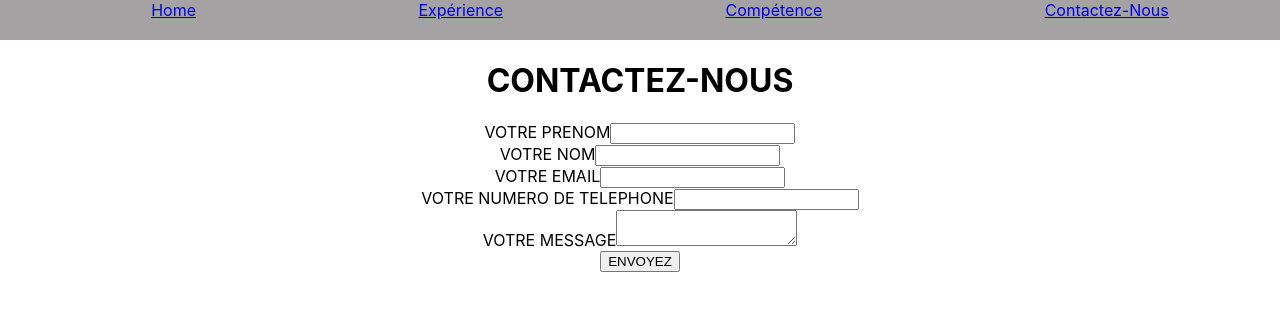
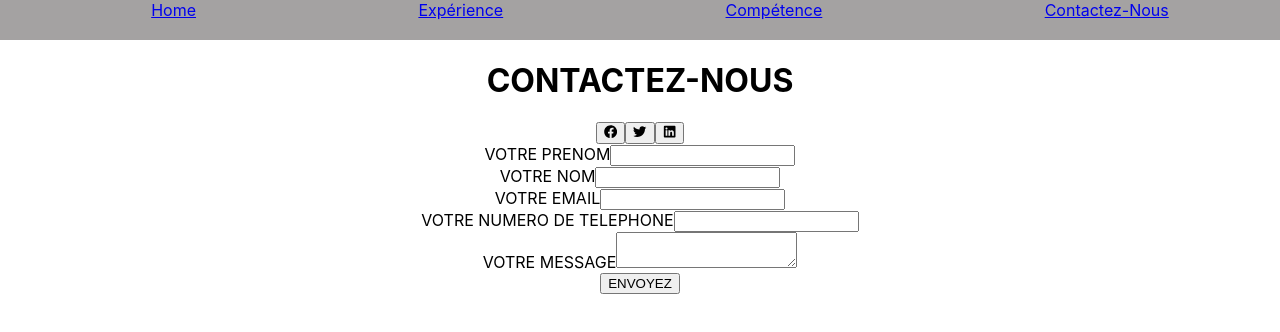
Before and after one commit to AlexLekieffre/Groupe_CV, a React (Create React App) app: page /contact in a window 1280 px wide. Shown: the top 332 px of the page. Built offline with nearby package versions, Linux system fonts and the light colour scheme.

Commit message:
amélioration de la page contact

```diff
--- a/package.json
+++ b/package.json
@@ -6,8 +6,12 @@
     "@testing-library/jest-dom": "^5.16.4",
     "@testing-library/react": "^13.3.0",
     "@testing-library/user-event": "^13.5.0",
+    "bootstrap": "^5.1.3",
+    "jquery": "^3.6.0",
+    "popper.js": "^1.16.1",
     "react": "^18.1.0",
     "react-dom": "^18.1.0",
+    "react-icons": "^4.4.0",
     "react-router-dom": "^6.3.0",
     "react-scripts": "5.0.1",
     "web-vitals": "^2.1.4"
--- a/src/components/Molecules/contact.jsx
+++ b/src/components/Molecules/contact.jsx
@@ -1,6 +1,12 @@
+import {FaFacebook, FaTwitter, FaLinkedin} from 'react-icons/fa'
+
 const Contact = () => (
     <div>
         <h1 className="heading">CONTACTEZ-NOUS</h1>
+        <button><FaFacebook/></button>
+        <button><FaTwitter/></button>
+        <button><FaLinkedin/></button>
+        <br />
         <form>
             <label>VOTRE PRENOM</label>
             <input type="text"/>
```
Also changed, not shown: 1 other file (tests, documents, lock files or other folders).
